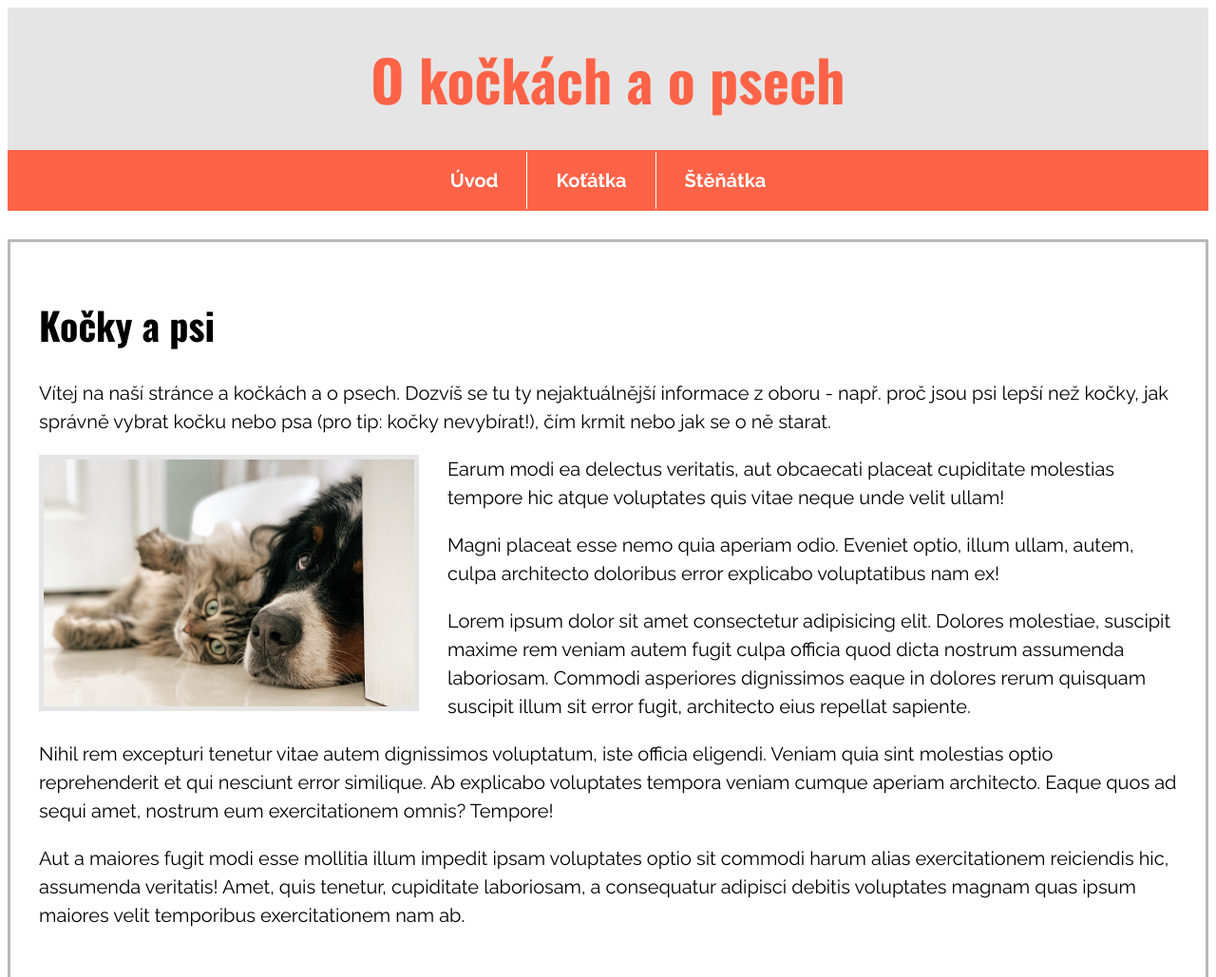
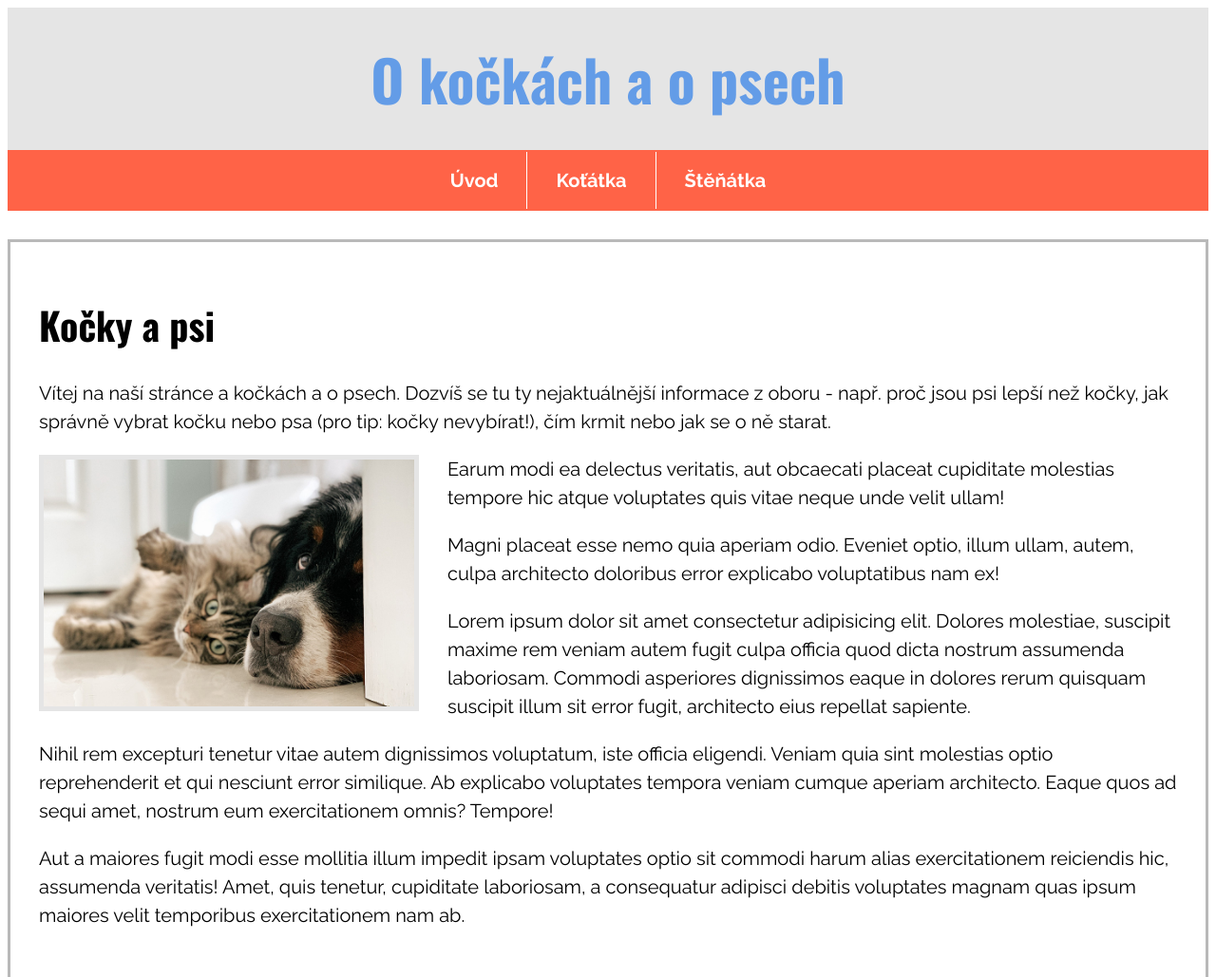
Before and after one commit to PetraWie/zaverecny-projekt-Lenka, an Eleventy site: page index.html in a window 1280 px wide. Shown: the top 1029 px of the page at 95% size. Built offline with nearby package versions, Linux system fonts and the light colour scheme; Eleventy itself is replaced by a stand-in of ours; files that its build step writes are made by us from their sources.

Commit message:
zmena titulku

```diff
--- a/css/style.css
+++ b/css/style.css
@@ -25,7 +25,7 @@ h1, h2, h3, h4, h5, h6 {
   margin: 0;
   font-size: 3em;
   text-align: center;
-  color: #ff6347;
+  color: #639ce7;
 }
 
 .menu {
```
